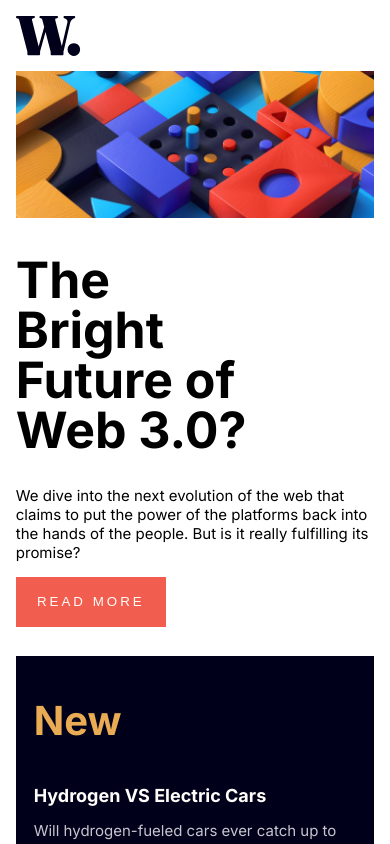
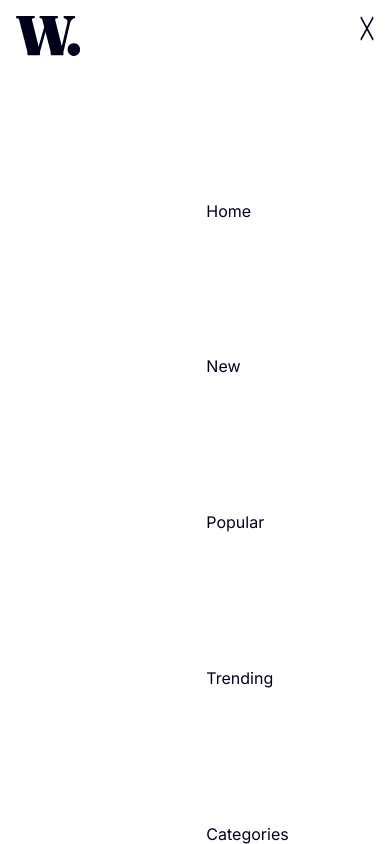
Before and after one commit to abdmud/news-homepage, a plain HTML site: page index.html in a window 390 px wide. Both pictures are taken after a click on the element 354 px from the left and 37 px from the top of the page. Shown: the top 844 px of the page. Drawn offline with Linux system fonts and the light colour scheme.

Commit message:
mobile menu functionality

```diff
--- a/app.js
+++ b/app.js
@@ -1,19 +1,30 @@
 const hamburger = document.querySelector(".hamburger");
 const navLinks = document.querySelector(".nav-links");
 const hMenu = document.querySelector(".h-menu");
+const closeIcon = document.querySelector(".icon-menu-close");
+const mobileMenu = document.querySelector(".menu-items");
 
+// Window resize after page refreshes
 function toggle() {
     if (window.innerWidth < 701)
     {
         navLinks.classList.add('hidden');
         hamburger.classList.remove('hidden');
-        console.log("non")
+
     }
 }
 
 toggle();
 
+// hide hamburger icon after click
 hamburger.addEventListener("click", () => {
     hMenu.classList.remove("hidden");
     hamburger.classList.add('hidden');
+    mobileMenu.classList.remove("hidden");
 })
+
+// close mobile list
+closeIcon.addEventListener("click", () => {
+    mobileMenu.classList.add("hidden");
+    hamburger.classList.remove('hidden');
+})
--- a/index.html
+++ b/index.html
@@ -33,6 +33,22 @@
           <li class="categories">Categories</li>
         </ul>
       </div>
+
+      <container class="menu-items hidden">
+        <div class="close-div">
+          <img class="icon-menu-close" src="./assets/images/icon-menu-close.svg" alt="icon-menu-close">
+        </div>
+
+        <div class="menu-list-div">
+          <ul class="mobile-menu">
+            <li class="home">Home</li>
+            <li class="new">New</li>
+            <li class="popular">Popular</li>
+            <li class="trending">Trending</li>
+            <li class="categories">Categories</li>
+          </ul>
+        </div>
+      </container>
 
       <div class="hamburger hidden">
         <img src="./assets/images/icon-menu.svg" alt="menu">
--- a/style.css
+++ b/style.css
@@ -191,4 +191,32 @@ li:hover {
         font-size: 26px;
         font-weight: 800;
     }
+    .menu-items {
+        background-color: white;
+        height: 100vh;
+        width: 80vw;
+        display: flex;
+        flex-direction: column;
+    }
+    .close-div {
+        display: flex;
+        justify-content: end;
+        height: 20%;
+    }
+    .mobile-menu {
+        flex-direction: column;
+    }
+    .menu-list-div {
+        display: flex;
+        justify-content: space-around;
+        height: 80%;
+    }
+    .icon-menu-close {
+        width: 5%;
+        height: 15%;
+        cursor: pointer;
+    }
+    .hidden {
+        display: none;
+    }
 }
```
